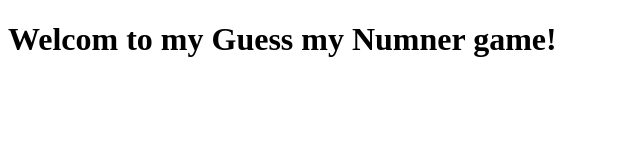
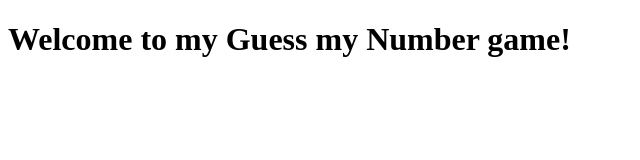
Before and after one commit to missKatiaPunter/guess-the-number, a plain HTML site: page index.html in a window 1280 px wide. Shown: the whole page, without its empty margins (0-640 px from the left). Drawn offline with Linux system fonts and the light colour scheme.

Commit message:
Some words

```diff
--- a/index.html
+++ b/index.html
@@ -6,6 +6,6 @@
     <title>Document</title>
 </head>
 <body>
-    <h1>Welcom to my Guess my Numner game!</h1>
+    <h1>Welcome to my Guess my Number game!</h1>
 </body>
 </html>
```
